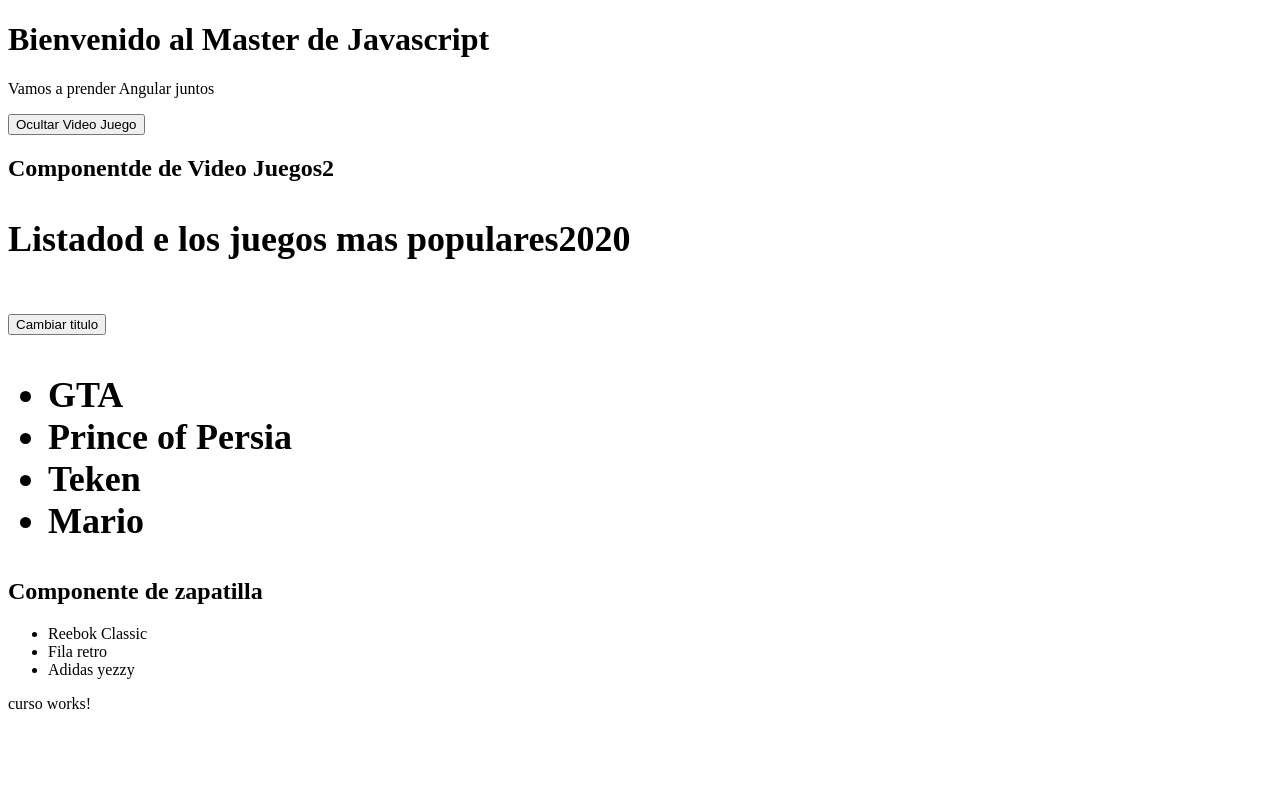
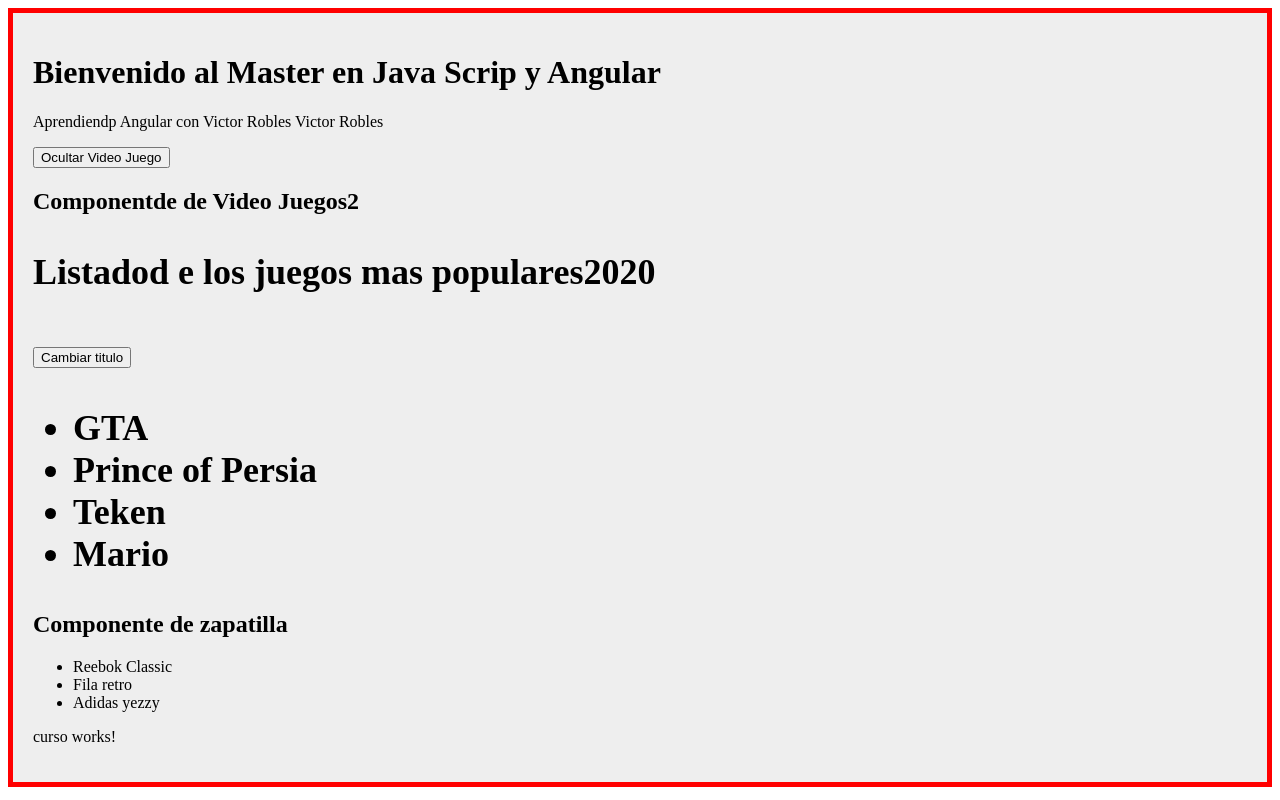
Before and after one commit to farpires/Curso-JavaScript, an Angular app in the folder aprendiendo-angular/: page / in a window 1280 px wide. Built offline with nearby package versions, Linux system fonts and the light colour scheme.

Commit message:
Modelos en Angular

```diff
--- a/aprendiendo-angular/src/app/app.component.html
+++ b/aprendiendo-angular/src/app/app.component.html
@@ -1,12 +1,18 @@
-<div>
+<div [ngStyle]="{
+  'background': config.fondo,
+  'padding':'20px',
+  'border': '5px solid black',
+  'border-color': config.color
+
+
+}" >
   <h1>
     Bienvenido al {{titulo}}
   </h1>
-  <p>Vamos a prender  Angular juntos</p>
+  <p>{{descripcion}}</p>
   <button (click)="ocultarVideojuego(false)" *ngIf="mostrar_VideoJuegos">Ocultar Video Juego</button>
   <button (click)="ocultarVideojuego(true)" *ngIf="!mostrar_VideoJuegos" >Mostrar video juego</button>
   <videojuego *ngIf="mostrar_VideoJuegos"></videojuego>
   <zapatillas></zapatillas>
   <cursos></cursos>
-
 </div>
--- a/aprendiendo-angular/src/app/app.component.ts
+++ b/aprendiendo-angular/src/app/app.component.ts
@@ -1,4 +1,6 @@
 import { Component } from '@angular/core';
+import {Configuracion} from './models/configuracion';
+// import { threadId } from 'worker_threads';
 
 @Component({
   selector: 'app-root',
@@ -7,7 +9,14 @@ import { Component } from '@angular/core';
 })
 export class AppComponent {
   public titulo = 'Master de Javascript';
+  public descripcion: string;
   public mostrar_VideoJuegos : boolean = true;
+  public config;
+  constructor(){
+    this.config = Configuracion;
+    this.titulo = Configuracion.titulo;
+    this.descripcion = Configuracion.descripcion;
+  }
 
   ocultarVideojuego(value){
     this.mostrar_VideoJuegos = value;
--- /dev/null
+++ b/aprendiendo-angular/src/app/models/configuracion.ts
@@ -0,0 +1,6 @@
+export var Configuracion = {
+    color: "red",
+    fondo: "#eee",
+    titulo: "Master en Java Scrip y Angular",
+    descripcion : "Aprendiendp Angular con Victor Robles Victor Robles"
+}
```
